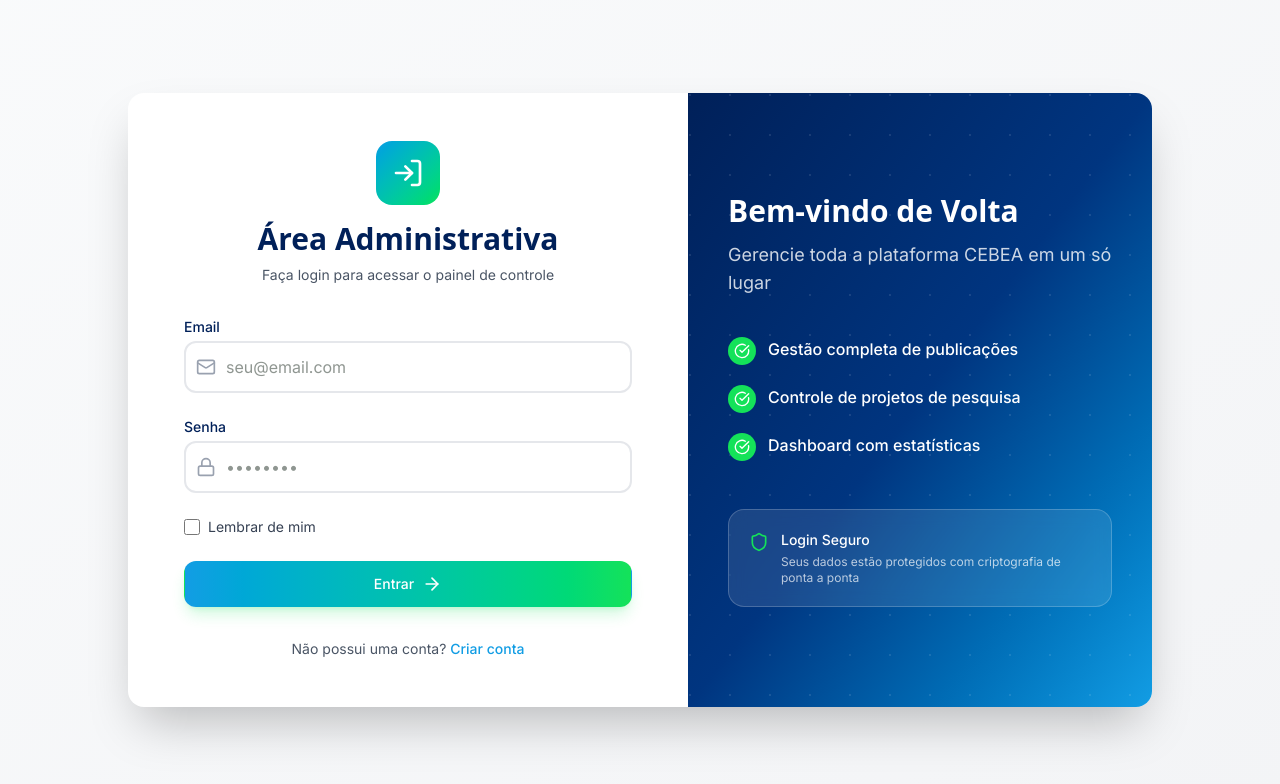
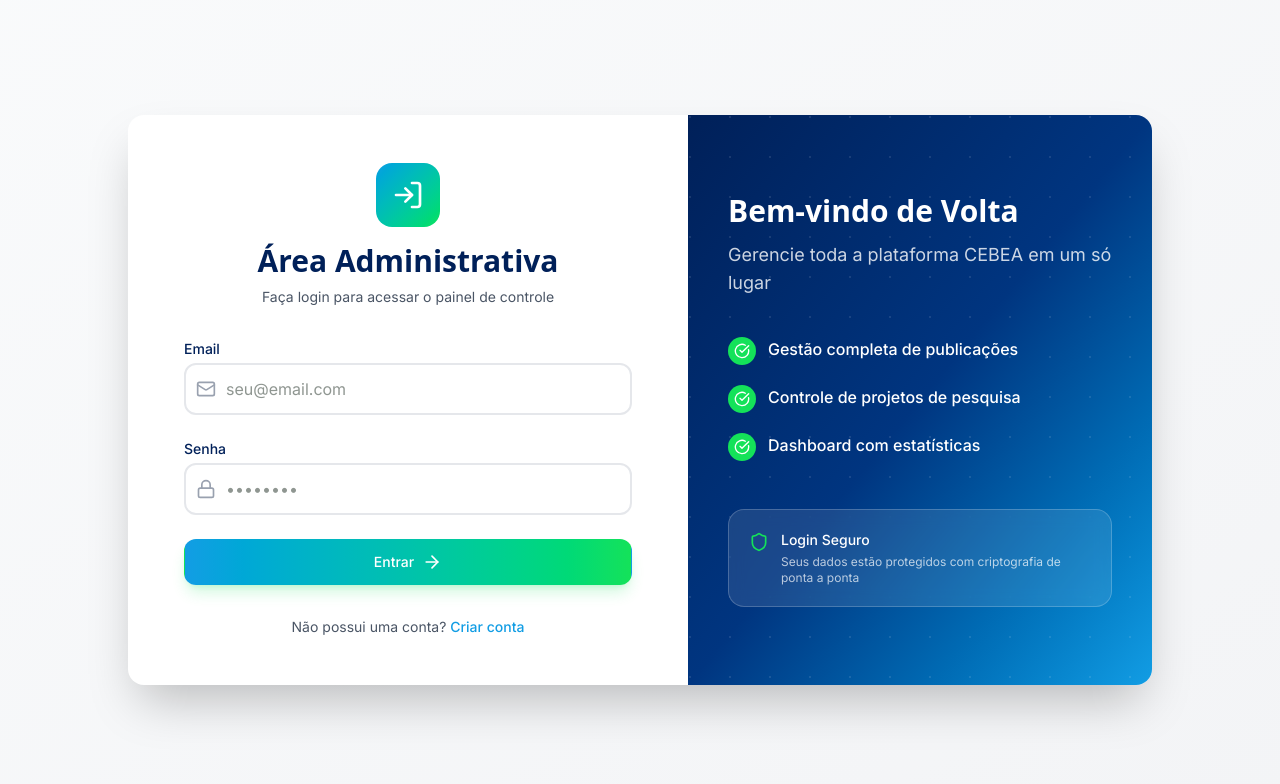
Before and after one commit to OctavioTchamba/cebea, a Next.js app: page /admin/login in a window 1280 px wide. Shown: the top 784 px of the page. Built offline with nearby package versions, Linux system fonts and the light colour scheme; no server answers.

Commit message:
refactor: comment out "Remember Me" section in login page
- Commented out the "Remember Me" checkbox and label in the login page for potential future use.
- Maintained layout structure to ensure consistency in the user interface.

```diff
--- a/app/admin/login/page.tsx
+++ b/app/admin/login/page.tsx
@@ -175,8 +175,7 @@ export default function LoginPage() {
                   </div>
                 </div>
 
-                {/* Remember Me */}
-                <div className="flex items-center">
+                {/* Remember Me  <div className="flex items-center">
                   <input
                     id="remember-me"
                     name="remember-me"
@@ -186,7 +185,8 @@ export default function LoginPage() {
                   <label htmlFor="remember-me" className="ml-2 block text-sm text-gray-700 cursor-pointer">
                     Lembrar de mim
                   </label>
-                </div>
+                </div>*/}
+
 
                 {/* Submit Button */}
                 <motion.button
```
